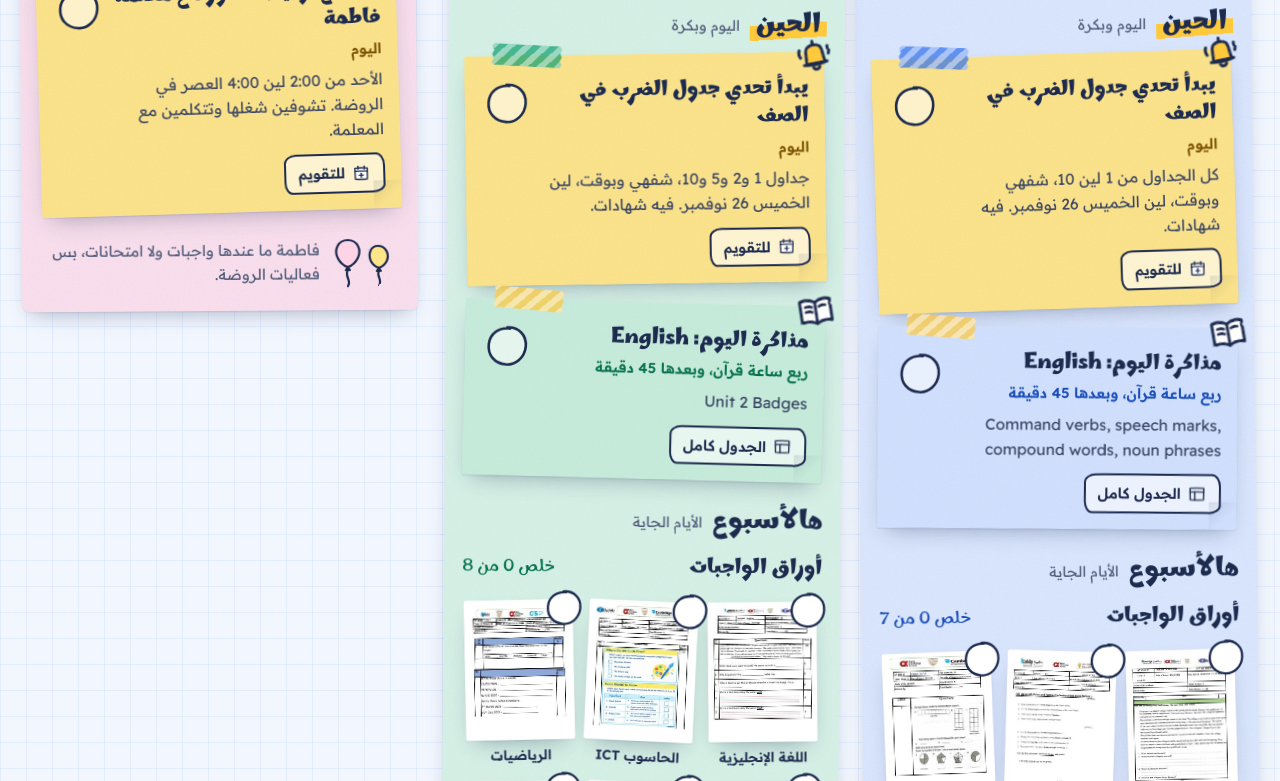
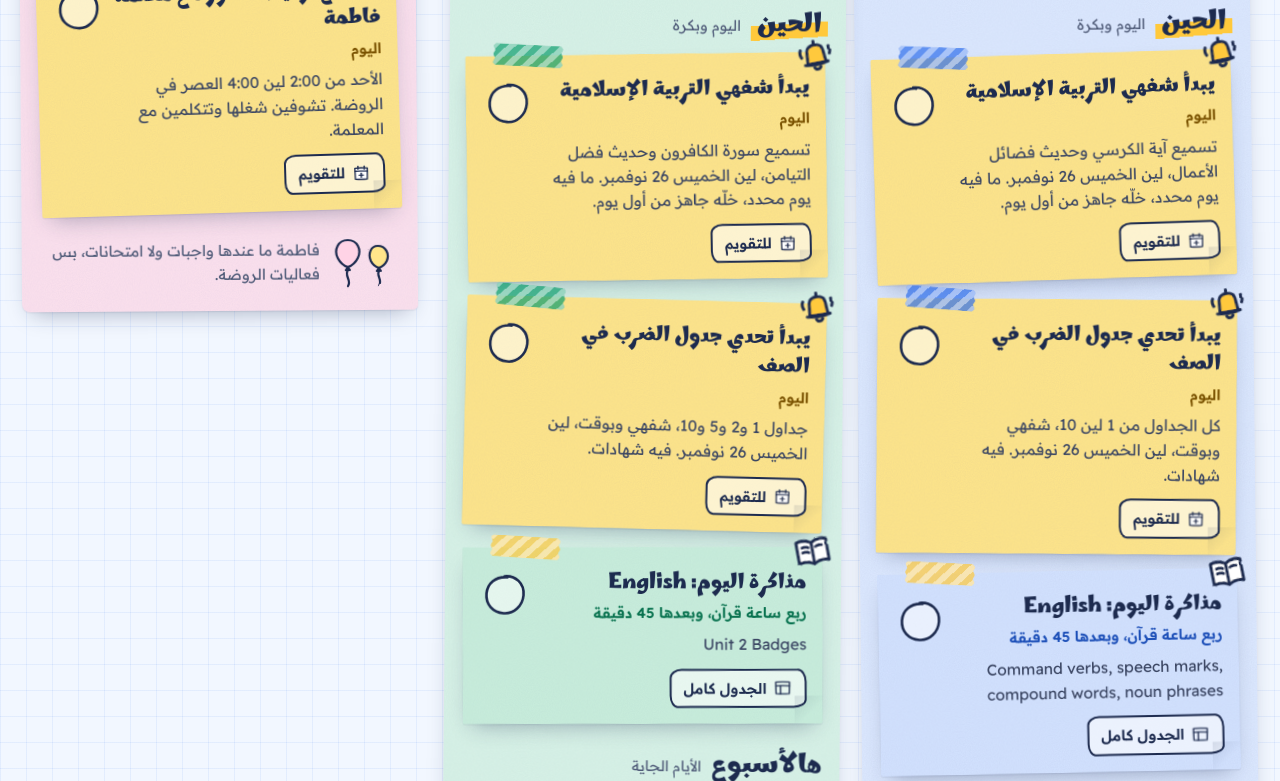
Before and after one commit to shaikhaDIYcards/yehal-board, a plain HTML site: page index.html in a window 1280 px wide. Shown: the part 506-1287 px from the top of the page. Drawn offline with Linux system fonts and the light colour scheme.

Commit message:
New exam timetable and revision buttons

```diff
--- a/data.js
+++ b/data.js
@@ -1,5 +1,5 @@
 window.HOMEWORK = {
- "updated": "2026-11-19",
+ "updated": "2026-11-21",
  "week": {
   "from": "2026-11-15",
   "to": "2026-11-21"
@@ -98,8 +98,8 @@ window.HOMEWORK = {
    "topicsPrint": "files/print/tamim-exam-topics.pdf",
    "exams": [
     {
-     "date": "2026-11-16",
-     "dateEnd": "2026-12-03",
+     "date": "2026-11-22",
+     "dateEnd": "2026-11-26",
      "subject": "شفهي التربية الإسلامية",
      "time": "خلال الحصص",
      "topics": [
@@ -110,10 +110,9 @@ window.HOMEWORK = {
      "cal": "cal/e/61d6828c5739.ics"
     },
     {
-     "date": "2026-11-26",
-     "dateEnd": "2026-12-02",
+     "date": "2026-12-02",
      "subject": "الحاسوب ICT",
-     "time": "يوم واحد في هالفترة، اليوم بالضبط في جدول ICT",
+     "time": "خلال الدوام (من 7:30 لين 1:10)، نفس يوم تاريخ قطر",
      "topics": [
       "Theory: Know your computer (p1–9): input, process, output, hardware vs software",
       "Theory: Using Windows (p10–24): desktop, taskbar, Start, icons, parts of a window, shutting down",
@@ -121,7 +120,21 @@ window.HOMEWORK = {
       "Practical: Paint (p40–63): shapes, colours, brushes, select, eraser, text tool, bold and italic"
      ],
      "topicFile": "files/tamim/topics/information-and-communication-technology-1.pdf",
-     "cal": "cal/e/0bbaea0e395a.ics"
+     "cal": "cal/e/0bbaea0e395a.ics",
+     "reviews": [
+      {
+       "label": "المراجعة",
+       "file": "files/tamim/rev/ict.pdf"
+      },
+      {
+       "label": "حل المراجعة",
+       "file": "files/tamim/rev/ict-answers.pdf"
+      },
+      {
+       "label": "ملخص المراجعة",
+       "file": "files/tamim/rev/ict-overview.pdf"
+      }
+     ]
     },
     {
      "date": "2026-11-29",
@@ -164,19 +177,39 @@ window.HOMEWORK = {
       "الدرس الرابع: المتاحف في وطني، ص45 إلى 51"
      ],
      "topicFile": "files/tamim/topics/qatar-history-for-arabs-1.pdf",
-     "cal": "cal/e/ba88e145ca53.ics"
+     "cal": "cal/e/ba88e145ca53.ics",
+     "reviews": [
+      {
+       "label": "المراجعة",
+       "file": "files/tamim/rev/qatar-history.pdf"
+      },
+      {
+       "label": "حل المراجعة",
+       "file": "files/tamim/rev/qatar-history-answers.pdf"
+      }
+     ]
     },
     {
      "date": "2026-12-03",
      "subject": "العلوم Science",
-     "time": "8:00 إلى 9:30 الصبح",
+     "time": "8:00 إلى 10:00 الصبح",
      "topics": [
       "Unit 1 Plants (LB p2–34): living or not, plant parts, plants and light, growth and temperature",
       "Unit 2 Mixing materials (LB p35–59): solids, liquids and gases, separating mixtures, dissolving, filtering, materials from rocks",
       "Progression test questions"
      ],
      "topicFile": "files/tamim/topics/science-1.pdf",
-     "cal": "cal/e/af162bb433a8.ics"
+     "cal": "cal/e/af162bb433a8.ics",
+     "reviews": [
+      {
+       "label": "المراجعة",
+       "file": "files/tamim/rev/science.pdf"
+      },
+      {
+       "label": "حل المراجعة",
+       "file": "files/tamim/rev/science-answers.pdf"
+      }
+     ]
     },
     {
      "date": "2026-12-06",
@@ -191,7 +224,17 @@ window.HOMEWORK = {
       "Writing: an instruction text"
      ],
      "topicFile": "files/tamim/topics/english-1.pdf",
-     "cal": "cal/e/2b3a646bcf76.ics"
+     "cal": "cal/e/2b3a646bcf76.ics",
+     "reviews": [
+      {
+       "label": "المراجعة",
+       "file": "files/tamim/rev/english.pdf"
+      },
+      {
+       "label": "حل المراجعة",
+       "file": "files/tamim/rev/english-answers.pdf"
+      }
+     ]
     },
     {
      "date": "2026-12-07",
@@ -207,12 +250,22 @@ window.HOMEWORK = {
       "Revision papers"
      ],
      "topicFile": "files/tamim/topics/mathematics-1.pdf",
-     "cal": "cal/e/d97d57df7c1c.ics"
+     "cal": "cal/e/d97d57df7c1c.ics",
+     "reviews": [
+      {
+       "label": "المراجعة",
+       "file": "files/tamim/rev/maths.pdf"
+      },
+      {
+       "label": "حل المراجعة",
+       "file": "files/tamim/rev/maths-answers.pdf"
+      }
+     ]
     },
     {
      "date": "2026-12-08",
      "subject": "الدراسات الاجتماعية SST",
-     "time": "8:00 إلى 9:30 الصبح",
+     "time": "8:00 إلى 10:00 الصبح",
      "topics": [
       "1.1–1.3 Who am I, what can I offer, personal goals (p4–9)",
       "1.4–1.5 Functions and roles of the family (p10–13)",
@@ -220,7 +273,17 @@ window.HOMEWORK = {
       "2.1–2.4 Historical evidence, local history, early history, early tribes and trade (p22–29)"
      ],
      "topicFile": "files/tamim/topics/social-studies-1.pdf",
-     "cal": "cal/e/53bff2f8e571.ics"
+     "cal": "cal/e/53bff2f8e571.ics",
+     "reviews": [
+      {
+       "label": "المراجعة",
+       "file": "files/tamim/rev/sst.pdf"
+      },
+      {
+       "label": "حل المراجعة",
+       "file": "files/tamim/rev/sst-answers.pdf"
+      }
+     ]
     },
     {
      "date": "2026-12-09",
@@ -228,18 +291,26 @@ window.HOMEWORK = {
      "time": "8:00 إلى 10:00 الصبح (الورقتين نفس اليوم)",
      "topics": [
       "الحفظ: أول 4 أبيات من قصيدة (إني رأيت نملة)",
-      "القراءة: نص (متحف الأطفال في قطر) والقصيدة",
-      "الكلمة والجملة",
-      "الورقة الأولى: استماع وإملاء",
-      "كتيب المراجعة كامل (14 صفحة)"
+      "القراءة: نص (متحف الأطفال في قطر)، ونص شعري خارجي يشبه القصيدة",
+      "الاستماع: نص خارجي يشبه نص استماع الوحدة الرابعة (الدلافين)",
+      "الإملاء: قطعة حوالي 20 كلمة (الحركات الطويلة والقصيرة، التاء المربوطة والمفتوحة، الشدة، اللام الشمسية)، والخط: جملة بخط النسخ",
+      "التدريبات: حروف العطف (الواو، ثم) وأسماء الإشارة، والكتابة: نص إجرائي",
+      "كتيب المراجعة كامل (14 صفحة)",
+      "الشفهي والتحدث يكون في الأسبوع اللي قبل الامتحانات الكتابية (اليوم ما انحدد): تسميع أول 4 أبيات من القصيدة، قراءة أول فقرة من نص (كيف تصنع حصالة نقود؟)، والتحدث عن (كيف تصنع سلطة فاكهة؟) أو (كيف تزرع نبتة؟)"
      ],
      "topicFile": "files/tamim/topics/arabic-for-arabs-1.pdf",
-     "cal": "cal/e/afcaaee76a62.ics"
+     "cal": "cal/e/afcaaee76a62.ics",
+     "reviews": [
+      {
+       "label": "حل المراجعة",
+       "file": "files/tamim/rev/arabic-answers.pdf"
+      }
+     ]
     },
     {
      "date": "2026-12-10",
      "subject": "التربية الإسلامية",
-     "time": "8:00 إلى 9:30 الصبح",
+     "time": "8:00 إلى 10:00 الصبح",
      "topics": [
       "القرآن: سورة الإخلاص",
       "الحديث: فضائل الأعمال",
@@ -249,7 +320,17 @@ window.HOMEWORK = {
       "الآداب: محبة الله تعالى"
      ],
      "topicFile": "files/tamim/topics/islamic-studies-for-arabs-1.pdf",
-     "cal": "cal/e/875e9fdb2443.ics"
+     "cal": "cal/e/875e9fdb2443.ics",
+     "reviews": [
+      {
+       "label": "المراجعة",
+       "file": "files/tamim/rev/islamic.pdf"
+      },
+      {
+       "label": "حل المراجعة",
+       "file": "files/tamim/rev/islamic-answers.pdf"
+      }
+     ]
     }
    ],
    "plan": [
@@ -306,7 +387,7 @@ window.HOMEWORK = {
     {
      "date": "2026-11-25",
      "subject": "ICT",
-     "what": "العملي: Word و Paint، لأن امتحان ICT ممكن يبدأ بكرة"
+     "what": "العملي: Word و Paint"
     },
     {
      "date": "2026-11-26",
@@ -335,8 +416,8 @@ window.HOMEWORK = {
     },
     {
      "date": "2026-12-01",
-     "subject": "تاريخ قطر",
-     "what": "مراجعة كاملة، الامتحان بكرة"
+     "subject": "تاريخ قطر و ICT",
+     "what": "مراجعة تاريخ قطر، وWord و Paint، الامتحانين بكرة"
     },
     {
      "date": "2026-12-02",
@@ -380,14 +461,14 @@ window.HOMEWORK = {
     }
    ],
    "quran": {
-    "oral": "الشفهي من الاثنين 16 نوفمبر لين الخميس 3 ديسمبر",
+    "oral": "الشفهي من الأحد 22 نوفمبر لين الخميس 26 نوفمبر",
     "items": [
      "تسميع آية الكرسي (شفهي)",
      "تسميع حديث فضائل الأعمال (شفهي)",
      "سورة الإخلاص حفظ وتفسير (الامتحان الكتابي)"
     ]
    },
-   "quranDaily": "امتحان القرآن من 29 نوفمبر: القيامة والمدثر والمزمل والجن (1 لين 13) ونوح، وللشفهي آية الكرسي وحديث فضائل الأعمال",
+   "quranDaily": "هالأسبوع (22 لين 26 نوفمبر) شفهي آية الكرسي وحديث فضائل الأعمال، وامتحان القرآن من 29 نوفمبر: القيامة والمدثر والمزمل والجن (1 لين 13) ونوح",
    "portalRevision": [
     "English revision booklet",
     "Science revision material",
@@ -395,7 +476,8 @@ window.HOMEWORK = {
     "ICT revision material",
     "مراجعة التربية الإسلامية والإجابات النموذجية"
    ],
-   "arabicBooklet": "files/tamim/topics/arabic-for-arabs-1.pdf"
+   "arabicBooklet": "files/tamim/topics/arabic-for-arabs-1.pdf",
+   "reviewPrint": "files/print/tamim-revision.pdf"
   },
   {
    "id": "rashid",
@@ -496,8 +578,8 @@ window.HOMEWORK = {
    "topicsPrint": "files/print/rashid-exam-topics.pdf",
    "exams": [
     {
-     "date": "2026-11-16",
-     "dateEnd": "2026-12-03",
+     "date": "2026-11-22",
+     "dateEnd": "2026-11-26",
      "subject": "شفهي التربية الإسلامية",
      "time": "خلال الحصص",
      "topics": [
@@ -567,7 +649,17 @@ window.HOMEWORK = {
       "الدرس الرابع: الأمانة، ص33 إلى 38"
      ],
      "topicFile": "files/rashid/topics/qatar-history-for-arabs-1.pdf",
-     "cal": "cal/e/f44bfe2aa835.ics"
+     "cal": "cal/e/f44bfe2aa835.ics",
+     "reviews": [
+      {
+       "label": "المراجعة",
+       "file": "files/rashid/rev/qatar-history.pdf"
+      },
+      {
+       "label": "حل المراجعة",
+       "file": "files/rashid/rev/qatar-history-answers.pdf"
+      }
+     ]
     },
     {
      "date": "2026-12-03",
@@ -587,7 +679,7 @@ window.HOMEWORK = {
     {
      "date": "2026-12-06",
      "subject": "الإنجليزي English",
-     "time": "8:30 إلى 9:15 الصبح",
+     "time": "8:30 إلى 9:30 الصبح",
      "topics": [
       "Unit 1 Friends and Families (LB p10–45): prefixes and suffixes, commas in lists, -ed and -ing, connectives, story writing",
       "Unit 2 Badges (LB p46–78): signs, syllables, command verbs, flowcharts, fiction and non-fiction, plurals",
@@ -601,13 +693,22 @@ window.HOMEWORK = {
      "subject": "اللغة العربية",
      "time": "8:30 إلى 9:30 الصبح",
      "topics": [
-      "الاستماع: نص (في ميناء الدوحة البحري)",
-      "القراءة: نص (الحمامة المطوقة) الجزء الأول والثاني",
-      "القراءة الخارجية",
-      "باقي كتيب المراجعة (18 صفحة)"
+      "الاستماع: نص خارجي يشبه نص استماع الوحدة الثالثة (مطار حمد الدولي)",
+      "القراءة: نص (الحمامة المطوقة) أسئلة ومعاني كلمات، ونص خارجي يشبهه",
+      "القواعد: النهي بـ لا، المفرد والمثنى والجمع، الفعل المضارع، أسماء الإشارة",
+      "الإملاء: قطعة حوالي 10 كلمات (التنوين، التاء المربوطة والمفتوحة، الشدة، اللام الشمسية)، والخط: جملة بخط النسخ",
+      "الكتابة: من صفحة 64 لين 116، والتعبير عن صورة بجملة مفيدة",
+      "باقي كتيب المراجعة (18 صفحة)",
+      "الشفهي والتحدث يكون في الأسبوع اللي قبل الامتحانات الكتابية (اليوم ما انحدد): قراءة أول فقرة من نص (سمو الأمير الوالد)، والتحدث عن (من معالم وطني)"
      ],
      "topicFile": "files/rashid/topics/arabic-for-arabs-1.pdf",
-     "cal": "cal/e/2a7ed7993b59.ics"
+     "cal": "cal/e/2a7ed7993b59.ics",
+     "reviews": [
+      {
+       "label": "حل المراجعة",
+       "file": "files/rashid/rev/arabic-answers.pdf"
+      }
+     ]
     },
     {
      "date": "2026-12-08",
@@ -633,7 +734,13 @@ window.HOMEWORK = {
       "الفقه: أحكام الوضوء"
      ],
      "topicFile": "files/rashid/topics/islamic-studies-for-arabs-1.pdf",
-     "cal": "cal/e/38bbf87b8488.ics"
+     "cal": "cal/e/38bbf87b8488.ics",
+     "reviews": [
+      {
+       "label": "حل المراجعة",
+       "file": "files/rashid/rev/islamic-answers.pdf"
+      }
+     ]
     },
     {
      "date": "2026-12-10",
@@ -777,18 +884,19 @@ window.HOMEWORK = {
     }
    ],
    "quran": {
-    "oral": "الشفهي من الاثنين 16 نوفمبر لين الخميس 3 ديسمبر",
+    "oral": "الشفهي من الأحد 22 نوفمبر لين الخميس 26 نوفمبر",
     "items": [
      "تسميع سورة الكافرون (شفهي وكتابي)",
      "تسميع حديث فضل التيامن (شفهي وكتابي)"
     ]
    },
-   "quranDaily": "امتحان القرآن من 29 نوفمبر: الطارق والبروج والانشقاق والمطففين وأحكام المد، وللشفهي الكافرون وحديث التيامن",
+   "quranDaily": "هالأسبوع (22 لين 26 نوفمبر) شفهي سورة الكافرون وحديث فضل التيامن، وامتحان القرآن من 29 نوفمبر: الطارق والبروج والانشقاق والمطففين وأحكام المد",
    "portalRevision": [
     "Maths revision booklets",
     "الإجابات النموذجية لمراجعة التربية الإسلامية"
    ],
-   "arabicBooklet": "files/rashid/topics/arabic-for-arabs-1.pdf"
+   "arabicBooklet": "files/rashid/topics/arabic-for-arabs-1.pdf",
+   "reviewPrint": "files/print/rashid-revision.pdf"
   },
   {
    "id": "fatima",
@@ -829,19 +937,6 @@ window.HOMEWORK = {
    "cal": "cal/e/ab4b7156a2e8.ics"
   },
   {
-   "date": "2026-11-16",
-   "kids": [
-    "tamim",
-    "rashid"
-   ],
-   "title": "يبدأ شفهي التربية الإسلامية",
-   "detail": {
-    "tamim": "تسميع آية الكرسي وحديث فضائل الأعمال، لين 3 ديسمبر.",
-    "rashid": "تسميع سورة الكافرون وحديث فضل التيامن، لين 3 ديسمبر."
-   },
-   "cal": "cal/e/aaedc2118895.ics"
-  },
-  {
    "date": "2026-11-19",
    "kids": [
     "fatima"
@@ -849,6 +944,19 @@ window.HOMEWORK = {
    "title": "رحلة فاطمة إلى Jungle Zone",
    "detail": "من 8:00 الصبح لين 12:30. الزي المدرسي، وغيارين ملابس في الشنطة.",
    "cal": "cal/e/b7641b83a3fc.ics"
+  },
+  {
+   "date": "2026-11-22",
+   "kids": [
+    "tamim",
+    "rashid"
+   ],
+   "title": "يبدأ شفهي التربية الإسلامية",
+   "detail": {
+    "tamim": "تسميع آية الكرسي وحديث فضائل الأعمال، لين الخميس 26 نوفمبر. ما فيه يوم محدد، خلّه جاهز من أول يوم.",
+    "rashid": "تسميع سورة الكافرون وحديث فضل التيامن، لين الخميس 26 نوفمبر. ما فيه يوم محدد، خلّه جاهز من أول يوم."
+   },
+   "cal": "cal/e/aaedc2118895.ics"
   },
   {
    "date": "2026-11-22",
--- a/index.html
+++ b/index.html
@@ -609,6 +609,7 @@
       '<span class="left">' + (it.going ? 'الحين في هالفترة' : left(n)) + '</span></button>' +
       '<div class="x' + (open ? ' open' : '') + '"><div><p>' + esc(when) + '، ' + esc(e.time || '') + '</p><ul' + (en ? ' dir="ltr" class="en"' : '') + '>' + e.topics.map(t => '<li>' + esc(t) + '</li>').join('') + '</ul>' +
       '<div style="display:flex;flex-wrap:wrap;gap:8px;margin-top:10px">' + (e.topicFile ? '<a class="chip" href="' + esc(e.topicFile) + '" target="_blank" rel="noopener">' + ic('open') + 'ورقة المدرسة</a>' : '') +
+      (e.reviews || []).map(r => '<a class="chip" href="' + esc(r.file) + '" target="_blank" rel="noopener">' + ic('open') + esc(r.label) + '</a>').join('') +
       (e.cal ? '<a class="chip" href="' + esc(e.cal) + '">' + ic('cal') + 'للتقويم</a>' : '') + '</div></div></div></div></div>';
   }
 
@@ -629,6 +630,7 @@
 
     const more = [];
     if (k.topicsPrint) more.push('<button class="btn paper small" data-print="' + esc(k.topicsPrint) + '">' + ic('print') + 'مواضيع الامتحانات</button>');
+    if (k.reviewPrint) more.push('<button class="btn paper small" data-print="' + esc(k.reviewPrint) + '">' + ic('print') + 'المراجعات</button>');
     if (k.arabicBooklet) more.push('<button class="btn paper small" data-print="' + esc(k.arabicBooklet) + '">' + ic('print') + 'مراجعة العربي</button>');
     if ((k.plan || []).length) more.push('<button class="btn paper small" data-plan="' + k.id + '">' + ic('table') + 'جدول المذاكرة</button>');
     more.push('<button class="btn paper small" data-cal="' + k.id + '">' + ic('cal') + 'تقويم ' + esc(k.name) + '</button>');
```
